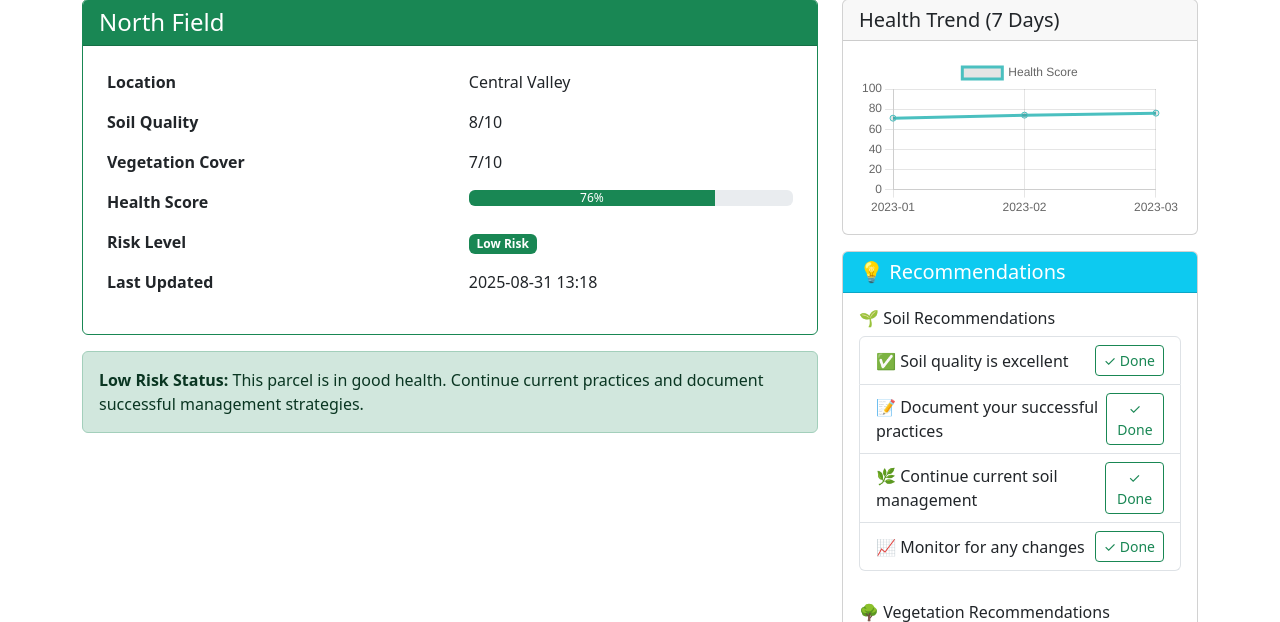
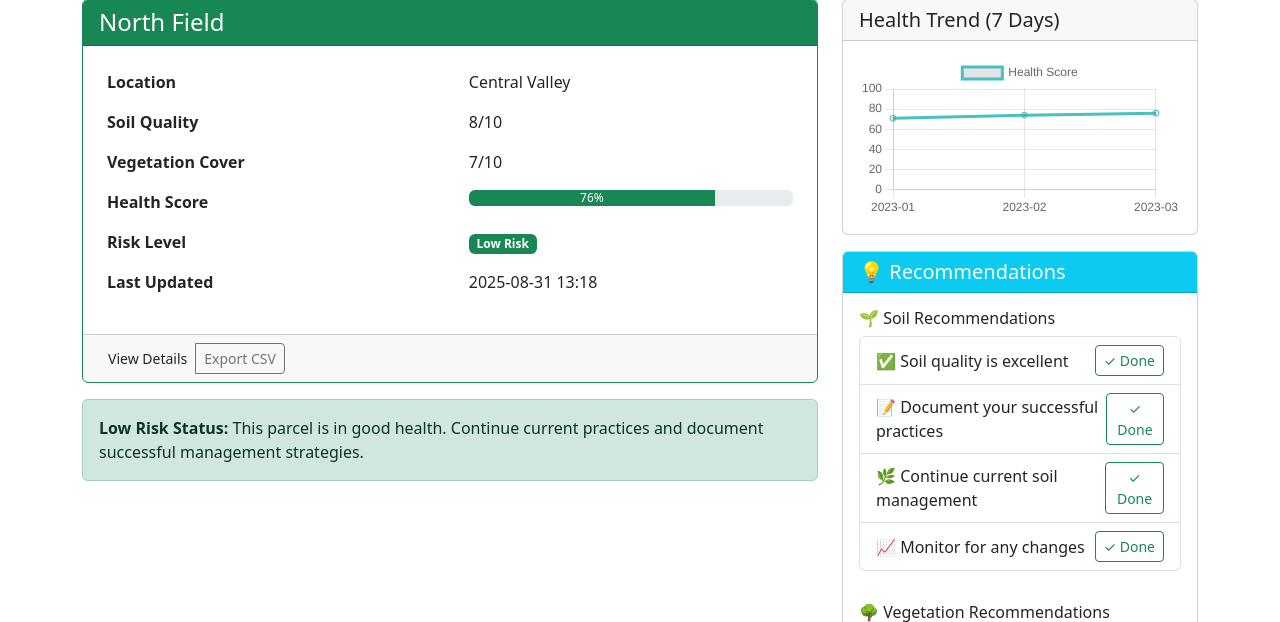
Before and after one commit to ThatDudeJude/Land_Guardian, a Flask app: page /parcel/1 in a window 1280 px wide. Shown: the part 121-743 px from the top of the page. Run offline with Flask 3, Linux system fonts and the light colour scheme; a user stored in the database is signed in; data comes from the database, SQL or seed files in the repository.

Commit message:
Added individual parcel export to parcel_detail

```diff
--- a/landguardian/app/templates/parcel_detail.html
+++ b/landguardian/app/templates/parcel_detail.html
@@ -68,6 +68,22 @@ endblock %} {% block content %}
             </tr>
           </tbody>
         </table>
+      </div>
+      <div class="card-footer">
+        <div class="btn-group">
+          <a
+            href="{{ url_for('main.parcel_detail', parcel_id=parcel.id) }}"
+            class="btn btn-outline-{{ parcel.risk_color }} btn-sm"
+          >
+            View Details
+          </a>
+          <a
+            href="{{ url_for('main.export_csv') }}?parcel_id={{ parcel.id }}"
+            class="btn btn-outline-secondary btn-sm"
+          >
+            Export CSV
+          </a>
+        </div>
       </div>
     </div>
 
```
Also changed, not shown: PROMPTS.md (+3 -0 lines), TASKS_AND_CHANGES.md (+7 -0 lines).
